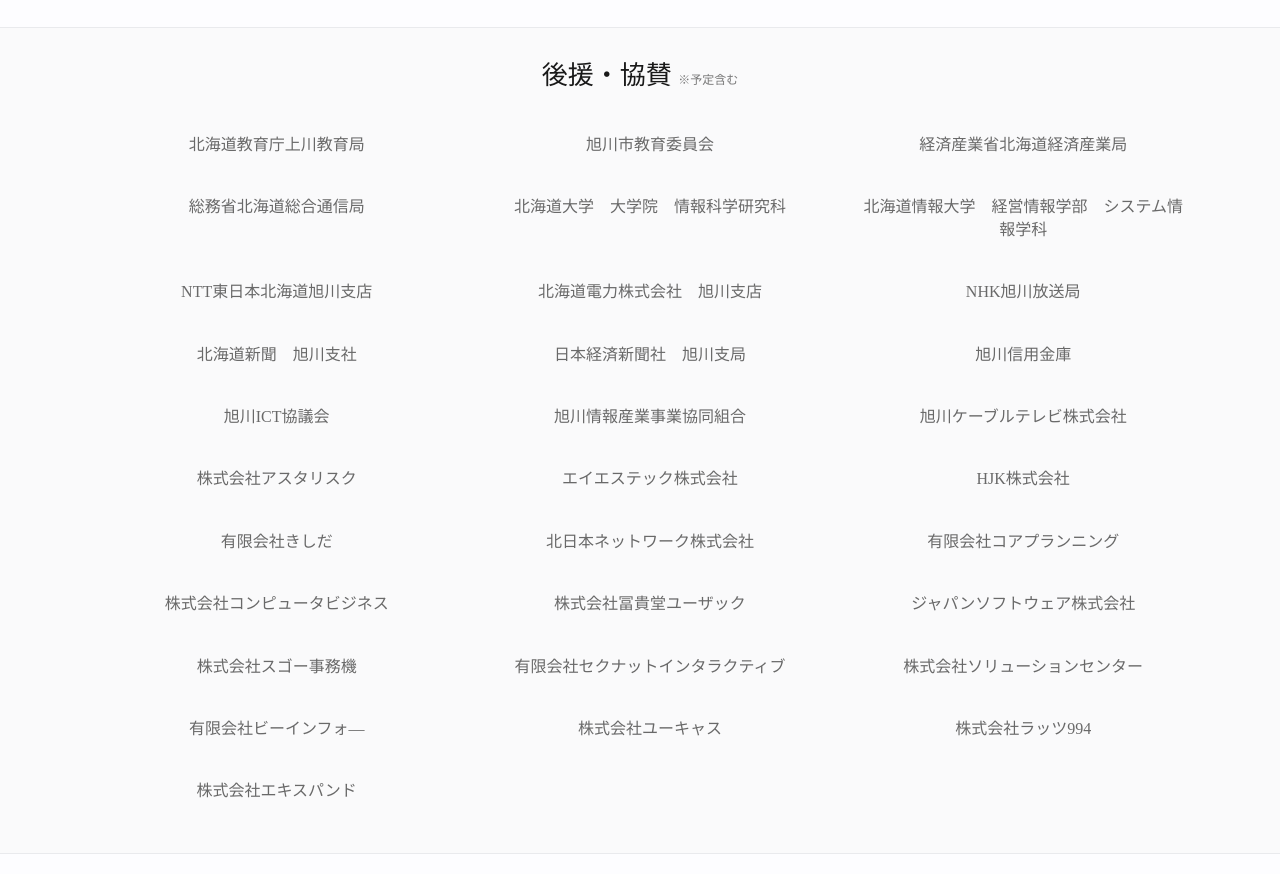
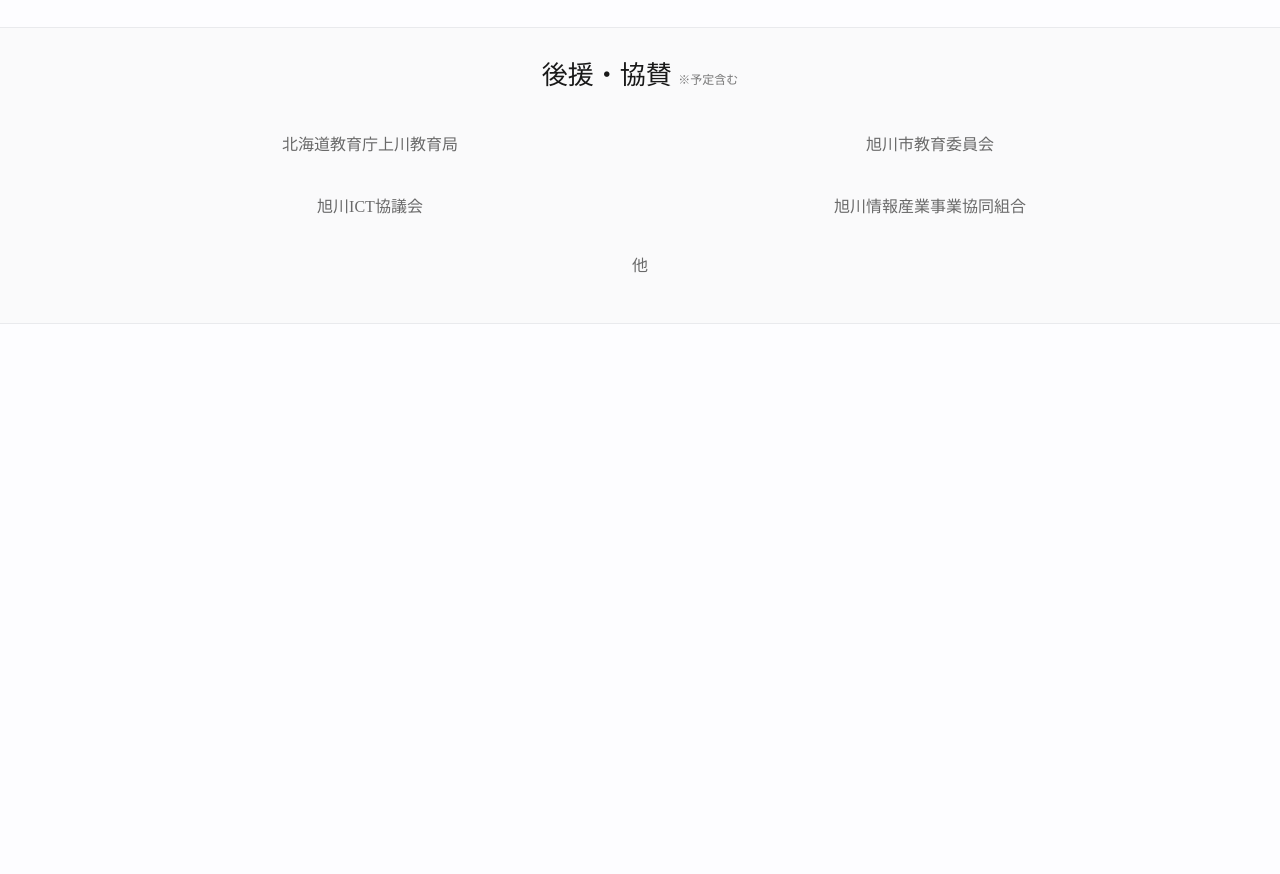
Before and after one commit to AOSC/procon-u16, a plain HTML site: page index.html in a window 1280 px wide. Shown: the part 3572-4446 px from the top of the page. After the commit the page ends 3916 px from the top, so only its background shows below. Drawn offline with Linux system fonts and the light colour scheme.

Commit message:
remove sponsors temporarily

```diff
--- a/index.html
+++ b/index.html
@@ -338,98 +338,20 @@
       </h1>
     </header>
     <ul class='grid grid-pad'>
-      <li class='col-1-3 inner'>
+      <li class='col-1-2 inner'>
         <a class='org' href='http://www.dokyoi.pref.hokkaido.lg.jp/hk/kkk/'>北海道教育庁上川教育局</a>
       </li>
-      <li class='col-1-3 inner'>
+      <li class='col-1-2 inner'>
         <a class='org' href='http://www.city.asahikawa.hokkaido.jp/files/kyoikuseisaku/'>旭川市教育委員会</a>
       </li>
-      <li class='col-1-3 inner'>
-        <a class='org' href='http://www.hkd.meti.go.jp/'>経済産業省北海道経済産業局</a>
-      </li>
-      <li class='col-1-3 inner'>
-        <a class='org' href='http://www.soumu.go.jp/soutsu/hokkaido/'>総務省北海道総合通信局</a>
-      </li>
-      <li class='col-1-3 inner'>
-        <a class='org' href='http://www.ist.hokudai.ac.jp/'>北海道大学　大学院　情報科学研究科</a>
-      </li>
-      <li class='col-1-3 inner'>
-        <a class='org' href='http://www.do-johodai.ac.jp/faculty/systeminfo/'>北海道情報大学　経営情報学部　システム情報学科</a>
-      </li>
-      <li class='col-1-3 inner'>
-        <a class='org' href='http://www.ntteast-hokkaido.co.jp/'>NTT東日本北海道旭川支店</a>
-      </li>
-      <li class='col-1-3 inner'>
-        <a class='org' href='http://www.hepco.co.jp/'>北海道電力株式会社　旭川支店</a>
-      </li>
-      <li class='col-1-3 inner'>
-        <a class='org' href='http://www.nhk.or.jp/asahikawa/'>NHK旭川放送局</a>
-      </li>
-      <li class='col-1-3 inner'>
-        <a class='org' href='http://asahikawa.hokkaido-np.co.jp/'>北海道新聞　旭川支社</a>
-      </li>
-      <li class='col-1-3 inner'>
-        <a class='org' href='http://www.nikkei.com/'>日本経済新聞社　旭川支局</a>
-      </li>
-      <li class='col-1-3 inner'>
-        <a class='org' href='http://www.shinkin.co.jp/ask/'>旭川信用金庫</a>
-      </li>
-      <li class='col-1-3 inner'>
+      <li class='col-1-2 inner'>
         <a class='org' href='http://www.a-ict.jp/'>旭川ICT協議会</a>
       </li>
-      <li class='col-1-3 inner'>
+      <li class='col-1-2 inner'>
         <a class='org' href='http://www.a-iic.net/'>旭川情報産業事業協同組合</a>
       </li>
-      <li class='col-1-3 inner'>
-        <a class='org' href='http://www.potato.ne.jp/'>旭川ケーブルテレビ株式会社</a>
-      </li>
-      <li class='col-1-3 inner'>
-        <a class='org' href='http://www.ast-risk.net/'>株式会社アスタリスク</a>
-      </li>
-      <li class='col-1-3 inner'>
-        <a class='org' href='http://www.as-tecs.co.jp/'>エイエステック株式会社</a>
-      </li>
-      <li class='col-1-3 inner'>
-        <a class='org' href='http://www.hjk.ne.jp/'>HJK株式会社</a>
-      </li>
-      <li class='col-1-3 inner'>
-        <a class='org' href='http://kishida.asahikawa.ws/'>有限会社きしだ</a>
-      </li>
-      <li class='col-1-3 inner'>
-        <a class='org' href='http://www.njn.co.jp/'>北日本ネットワーク株式会社</a>
-      </li>
-      <li class='col-1-3 inner'>
-        <a class='org' href='http://www.coreplanning.jp/'>有限会社コアプランニング</a>
-      </li>
-      <li class='col-1-3 inner'>
-        <a class='org' href='http://www.cbnet.co.jp/top/'>株式会社コンピュータビジネス</a>
-      </li>
-      <li class='col-1-3 inner'>
-        <a class='org' href='http://www.f-usac.co.jp/'>株式会社冨貴堂ユーザック</a>
-      </li>
-      <li class='col-1-3 inner'>
-        <a class='org' href='http://www.japan-software.net'>ジャパンソフトウェア株式会社</a>
-      </li>
-      <li class='col-1-3 inner'>
-        <a class='org' href='http://www.taisetsu.co.jp/'>株式会社スゴー事務機</a>
-      </li>
-      <li class='col-1-3 inner'>
-        <a class='org' href='http://www.secnat.co.jp/'>有限会社セクナットインタラクティブ</a>
-      </li>
-      <li class='col-1-3 inner'>
-        <a class='org' href='http://www.solutioncenter.co.jp/'>株式会社ソリューションセンター</a>
-      </li>
-      <li class='col-1-3 inner'>
-        <a class='org' href='http://www.binfo-lab.net/'>有限会社ビーインフォ―</a>
-      </li>
-      <li class='col-1-3 inner'>
-        <a class='org' href='http://ucas-corp.co.jp/'>株式会社ユーキャス</a>
-      </li>
-      <li class='col-1-3 inner'>
-        <a class='org' href='http://www.lat994.co.jp/'>株式会社ラッツ994</a>
-      </li>
-      <li class='col-1-3 inner'>
-        <a class='org' href='http://www.expand.co.jp/'>株式会社エキスパンド</a>
+      <li class='col-1-1'>
+        <p class='org'>他</p>
       </li>
     </ul>
   </section>
```
